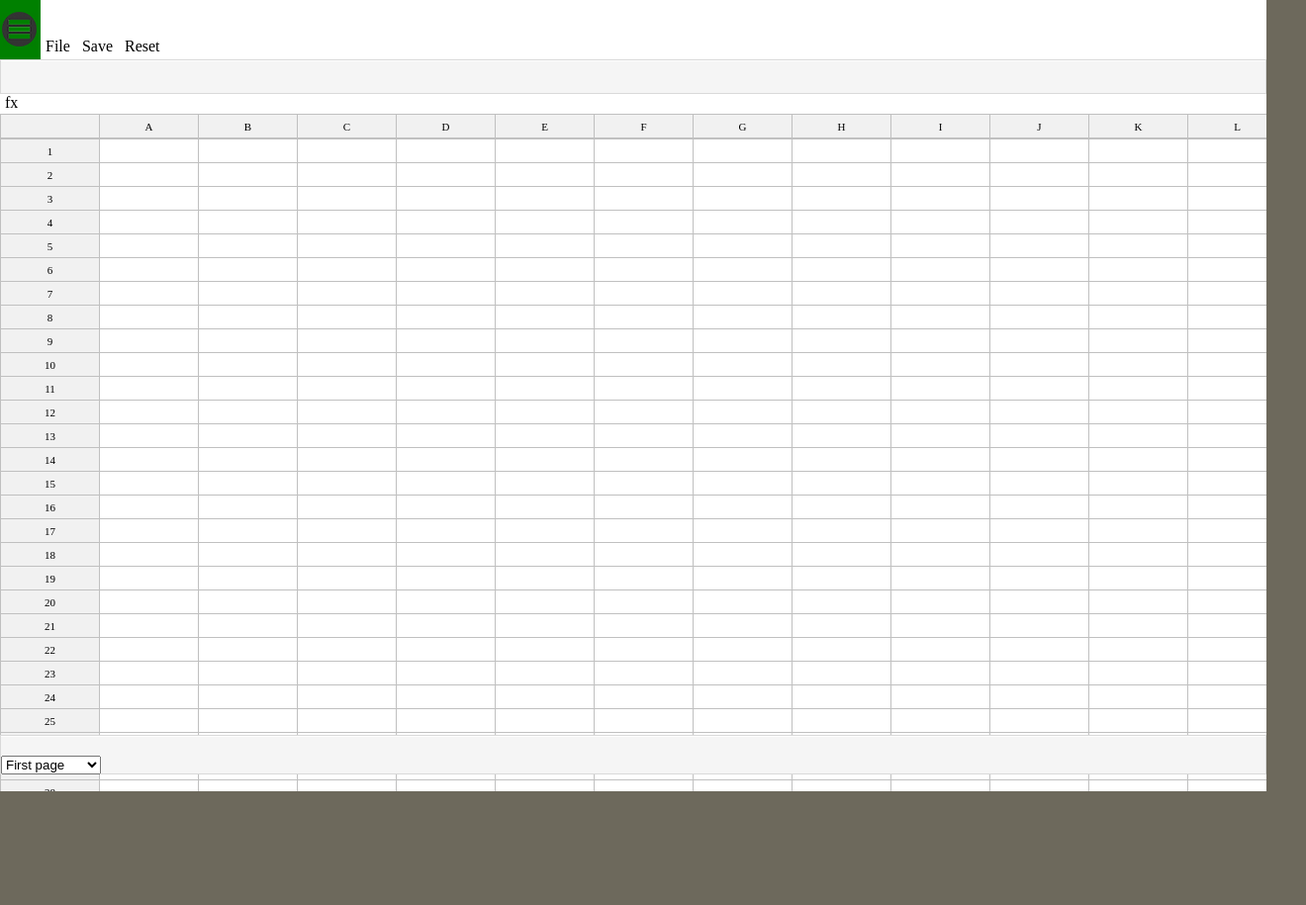
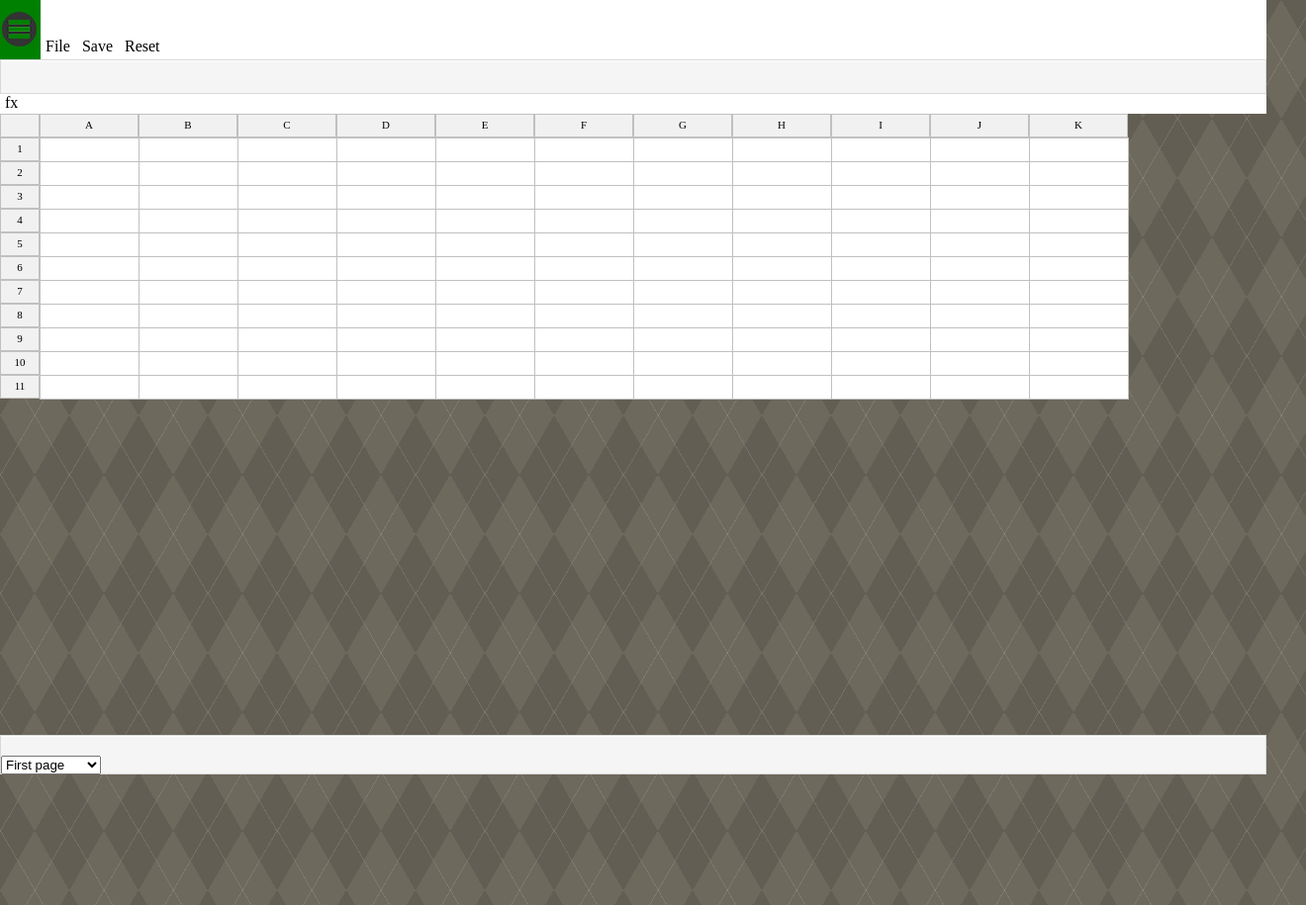
Before and after one commit to brumkorn/THS, a plain HTML site: page index.html in a window 1280 px wide. Shown: the whole page at 99% size, 1320 px wide, since content can reach past the window. Before the commit the page ends 800 px from the top, so only its background shows below. Drawn offline with Linux system fonts and the light colour scheme; no server answers.

Commit message:
Start refactor table creating

```diff
--- a/css/style.css
+++ b/css/style.css
@@ -18,7 +18,6 @@ html,body {
 .wrapper {
     margin:auto;
     height: inherit;
-    overflow-y: hidden;
 }
 
 /*Column and Row headings*/
@@ -130,22 +129,99 @@ html,body {
 
 
 /*Table*/
+.main {
+    position: relative;
+}
+.col-header-wrapper {
+    position: relative;
+    width:100%;
+    height: 24px;
 
-td:first-child {
-    max-width:40px;
-    position:relative;
-    background-color: #f1f1f1;
-
-    text-align: center;
 }
 
-thead td {
-     background-color: #f1f1f1;
+.col-header-wrapper div:first-child {
+    display: inline-block;
+    font-size: 11px;
+    height: 24px;
+    width: 40px;
+    background-color: #f1f1f1;
+    border: solid 1px #c0c0c0;
+    padding: 0;
+    margin: 0;
 }
+
+.col-header, .col-header ol, .col-header li {
+    height: 100%;
+}
+
+.col-header {
+    position: absolute;
+    width:100%;
+    display: inline-block;
+}
+
+.col-header ol {
+    counter-reset: columns;
+    list-style-type: none;
+    display: inline-block;
+    list-style-position: inside;
+    margin: 0;
+    padding: 0;
+}
+
+.col-header li {
+    display: table-cell;
+    text-align: center;
+    font-size: 11px;
+    height: 24px;
+    min-width: 100px;
+    width: 100px;
+    background-color: #f1f1f1;
+    border: solid 0.5px #c0c0c0;
+    padding: 4px;
+    margin: 0;
+}
+
+.col-header li:before {
+    content: counter(columns, upper-latin) " ";
+    counter-increment: columns;
+}
+
+.row-header {
+    display: inline-block;
+    width: 40px;
+}
+
+.row-header ol {
+    display: inline-block;
+    counter-reset: rows;
+    list-style-type: none;
+    list-style-position: inside;
+    margin: 0;
+    padding: 0;
+}
+
+.row-header li {
+    text-align: center;
+    font-size: 11px;
+    height: 24px;
+    width: 40px;
+    background-color: #f1f1f1;
+    border: solid 0.5px #c0c0c0;
+    padding: 4px;
+    margin: 0;
+}
+
+.row-header li:before {
+    content: counter(rows) " ";
+    counter-increment: rows;
+}
+
+
 
 td {
     font-size: 11px;
-    height: 24px;
+
     min-width: 100px;
     width: 100px;
     border: solid 1px #c0c0c0;
@@ -155,6 +231,7 @@ td {
 
 .data-cell {
     background-color: white;
+        height: 24px;
     font-size: 15px;
     padding:0 2px;
     vertical-align: middle;
@@ -169,23 +246,14 @@ td {
 }
 
 tbody {
-    display: block;
-    width: 100%;
-    height: 768px;
-    overflow: scroll;
+    display: inline-block;
 }
 
-thead {
-    display: block;
-    text-align: center;
-    width: 100%;
-    background-color: #f1f1f1;
-}
 
 table {
-    margin-top:100px;
+    position: absolute;
     display: inline-block;
-    margin:auto;
+    margin: auto;
     border-collapse: collapse;
 }
 
@@ -239,3 +307,7 @@ input:focus {
     -webkit-user-select: none;
     user-select: none;
 }
+
+.clearFix {
+    clear: both;
+}
--- a/index.html
+++ b/index.html
@@ -30,7 +30,7 @@
         </div>
 
         <div class="main">
-            <table id="table"></table>
+            <div id="table-wrapper"></div>
         </div>
 
         <div class="footer-toolbar-align">
--- a/js/script.js
+++ b/js/script.js
@@ -13,19 +13,79 @@
 
 ;(function() {
     "use strict";
-    createTable();
-    loadData();
-    enterData();
-    resetDBs();
-    saveDB();
+    var SheetEditor = function () {
+        var DEFAULT_ROWS = 10,
+            DEFAULT_COLUMNS = 10;
 
+        this.createTable = function(columns, rows) {
+            var rows = rows || DEFAULT_ROWS,
+                columns = columns || DEFAULT_COLUMNS;
+
+            var newDiv = function() {
+                    return document.createElement("div");
+                };
+
+            var tableWrapper = document.querySelector("#table-wrapper");
+
+            var colHeaderWrapper = tableWrapper.appendChild( newDiv() );
+            colHeaderWrapper.classList.add("col-header-wrapper");
+            var cornerCell = colHeaderWrapper.appendChild( newDiv() );
+            var colHeader = colHeaderWrapper.appendChild( newDiv() );
+            colHeader.classList.add("col-header");
+            colHeader.appendChild( document.createElement("ol") );
+            //tableWrapper.appendChild( newDiv() ).classList.add("clearFix");
+
+            var rowHeader = tableWrapper.appendChild( newDiv() );
+            rowHeader.classList.add("row-header");
+            rowHeader.appendChild( document.createElement("ol") );
+
+
+            var table = tableWrapper.appendChild( document.createElement("table") )
+            var body = table.appendChild( document.createElement("tbody") );
+
+
+            var insertColHeader = function(columns) {
+                for (var i = 0; i <= columns; i++) {
+                    document
+                        .querySelector(".col-header ol")
+                        .appendChild( document.createElement("li") );
+                }
+            }
+            insertColHeader(columns);
+
+            var insertRowHeader = function(rows) {
+                for (var i = 0; i <= rows; i++) {
+                    document
+                        .querySelector(".row-header ol")
+                        .appendChild( document.createElement("li") );
+                }
+            }
+            insertRowHeader(rows);
+
+
+            for (var i = 0; i <= rows; i++) {
+                var row = body.insertRow(-1);
+
+                for (var j = 0; j <= columns; j++) {
+                    var cell = row.insertCell(-1);
+
+                    cell.classList.add("data-cell");
+                    cell.tabIndex = 1;
+
+                }
+            }
+         }
+    }
+
+var editor = new SheetEditor();
+editor.createTable();
 
 
     /*
-    *Create table with speifying number of columns and rows.
-    *Table first row is tHead with column naming.
-    *Table first column is header with row index.
-    *Other table body consists of cells.
+    *Create tableWrapper with speifying number of columns and rows.
+    *tableWrapper first row is tHead with column naming.
+    *tableWrapper first column is header with row index.
+    *Other tableWrapper body consists of cells.
     *
     *Each input tag have ID wich consists of column letter and row index.
     *
@@ -39,10 +99,10 @@
         rows = rows || 1000;
         columns = columns || 26;
 
-        var table = document.getElementById("table");
-        var header = table.createTHead();
+        var tableWrapper = document.getElementById("tableWrapper");
+        var header = tableWrapper.createTHead();
         header.id = "header";
-        var body = table.appendChild( document.createElement("tbody") );
+        var body = tableWrapper.appendChild( document.createElement("tbody") );
 
         for (var i = 0; i <= rows; i++) {
             var row;
@@ -90,10 +150,10 @@
 
     //Maybe need to separate into few functions
     function enterData() {
-        var table = document.getElementById("table");
+        var tableWrapper = document.getElementById("tableWrapper");
 
-        table.addEventListener("dblclick", invokeInput);
-        table.addEventListener("keydown", invokeInput);
+        tableWrapper.addEventListener("dblclick", invokeInput);
+        tableWrapper.addEventListener("keydown", invokeInput);
 
         /*
         * Event handler for dblclick Listner
```
